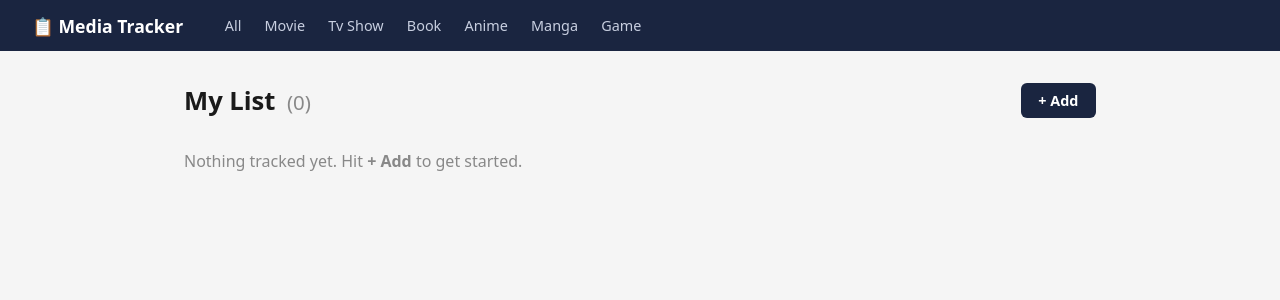
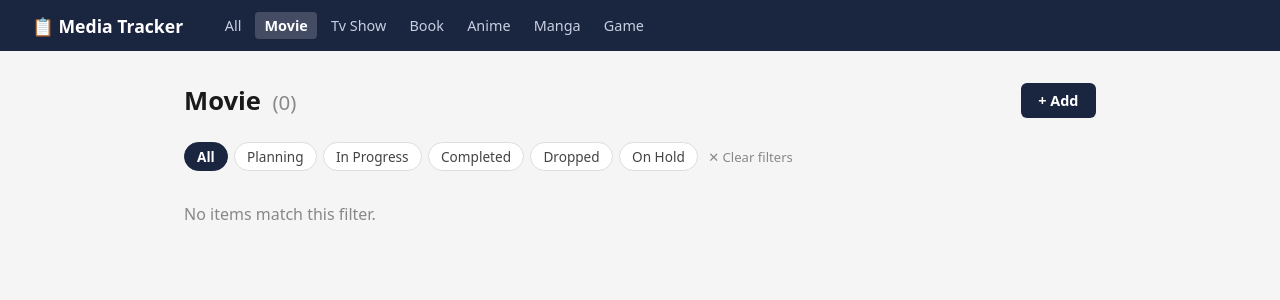
Before and after one commit to yusufrussell/applied-ai-sandbox-media-tracker, a Flask app: page /?category=movie in a window 1280 px wide. Shown: the top 300 px of the page. Run offline with Flask 3, Linux system fonts and the light colour scheme.

Commit message:
Add category and status filters to home route (Task 6)
Home route reads ?category= and ?status= query params, validates them
against enums, and applies both filters when building the grouped view.
Nav links show per-category counts and highlight the active category.
Status filter bar shows pill links; active pill is styled. Combined
filters and a clear-all link are supported. Unknown param values are
silently ignored (no 400 error).

Co-Authored-By: Claude Sonnet 4.6 <noreply@anthropic.com>

```diff
--- a/app.py
+++ b/app.py
@@ -14,16 +14,50 @@ def create_app() -> Flask:
 
     @app.context_processor
     def inject_categories() -> dict:
-        return {"categories": list(MediaCategory)}
+        return {
+            "categories": list(MediaCategory),
+            "category_counts": {
+                cat: len(app.library.filter_by_category(cat))
+                for cat in MediaCategory
+            },
+        }
 
     @app.route("/")
     def home():
-        items = app.library.all()
-        grouped = {
-            cat: app.library.filter_by_category(cat)
-            for cat in MediaCategory
-        }
-        return render_template("home.html", grouped=grouped, total=len(items))
+        cat_param = request.args.get("category", "")
+        status_param = request.args.get("status", "")
+
+        active_category = None
+        if cat_param:
+            try:
+                active_category = MediaCategory(cat_param)
+            except ValueError:
+                pass
+
+        active_status = None
+        if status_param:
+            try:
+                active_status = MediaStatus(status_param)
+            except ValueError:
+                pass
+
+        cats_to_show = [active_category] if active_category else list(MediaCategory)
+        grouped: dict = {}
+        for cat in cats_to_show:
+            items = app.library.filter_by_category(cat)
+            if active_status:
+                items = [i for i in items if i.status == active_status]
+            grouped[cat] = items
+
+        total = sum(len(v) for v in grouped.values())
+        return render_template(
+            "home.html",
+            grouped=grouped,
+            total=total,
+            active_category=active_category,
+            active_status=active_status,
+            statuses=list(MediaStatus),
+        )
 
     @app.route("/add", methods=["GET", "POST"])
     def add():
--- a/static/style.css
+++ b/static/style.css
@@ -37,6 +37,16 @@ body {
   transition: background 0.15s;
 }
 .nav-links a:hover { background: rgba(255,255,255,0.12); color: #fff; }
+.nav-links a.active { background: rgba(255,255,255,0.18); color: #fff; font-weight: 600; }
+.nav-count {
+  display: inline-block;
+  background: rgba(255,255,255,0.2);
+  border-radius: 99px;
+  font-size: 0.7rem;
+  padding: 0.05rem 0.35rem;
+  margin-left: 0.2rem;
+  font-weight: 700;
+}
 
 /* ── Layout ── */
 .container {
@@ -71,6 +81,30 @@ body {
 .btn:hover { opacity: 0.85; }
 .btn-danger { background: #b00020; }
 .btn-secondary { background: #555; }
+
+/* ── Filter bar ── */
+.filter-bar {
+  display: flex;
+  flex-wrap: wrap;
+  gap: 0.4rem;
+  align-items: center;
+  margin-bottom: 1.5rem;
+}
+.filter-pill {
+  display: inline-block;
+  padding: 0.25rem 0.75rem;
+  border-radius: 99px;
+  border: 1px solid #ddd;
+  background: #fff;
+  color: #444;
+  text-decoration: none;
+  font-size: 0.85rem;
+  transition: background 0.15s;
+}
+.filter-pill:hover { background: #f0f0f0; }
+.filter-pill.active { background: #1a2540; color: #fff; border-color: #1a2540; font-weight: 600; }
+.filter-clear { color: #888; font-size: 0.82rem; text-decoration: none; margin-left: 0.25rem; }
+.filter-clear:hover { color: #c5221f; }
 
 /* ── Category sections ── */
 .category-section { margin-bottom: 2.5rem; }
--- a/templates/base.html
+++ b/templates/base.html
@@ -10,10 +10,15 @@
   <nav class="navbar">
     <a class="brand" href="{{ url_for('home') }}">📋 Media Tracker</a>
     <div class="nav-links">
-      <a href="{{ url_for('home') }}">All</a>
+      <a href="{{ url_for('home') }}"
+         class="{{ 'active' if not request.args.get('category') }}">All</a>
       {% for cat in categories %}
-        <a href="{{ url_for('home', category=cat.value) }}">
+        <a href="{{ url_for('home', category=cat.value) }}"
+           class="{{ 'active' if request.args.get('category') == cat.value }}">
           {{ cat.value.replace('_', ' ').title() }}
+          {% if category_counts[cat] %}
+            <span class="nav-count">{{ category_counts[cat] }}</span>
+          {% endif %}
         </a>
       {% endfor %}
     </div>
--- a/templates/home.html
+++ b/templates/home.html
@@ -1,20 +1,53 @@
 {% extends "base.html" %}
 
-{% block title %}Media Tracker — All{% endblock %}
+{% block title %}
+  {% if active_category %}
+    {{ active_category.value.replace('_', ' ').title() }}
+  {% else %}All{% endif %} — Media Tracker
+{% endblock %}
 
 {% block content %}
   <div class="page-header">
-    <h1>My List <span class="count">({{ total }})</span></h1>
+    <h1>
+      {% if active_category %}
+        {{ active_category.value.replace('_', ' ').title() }}
+      {% else %}
+        My List
+      {% endif %}
+      <span class="count">({{ total }})</span>
+    </h1>
     <a class="btn" href="{{ url_for('add') }}">+ Add</a>
   </div>
 
+  {# ── Status filter bar ── #}
+  <div class="filter-bar">
+    <a href="{{ url_for('home', category=request.args.get('category') or '') }}"
+       class="filter-pill {{ 'active' if not active_status }}">All</a>
+    {% for st in statuses %}
+      <a href="{{ url_for('home', category=request.args.get('category') or '', status=st.value) }}"
+         class="filter-pill {{ 'active' if active_status == st }}">
+        {{ st.value.replace('_', ' ').title() }}
+      </a>
+    {% endfor %}
+    {% if active_status or active_category %}
+      <a href="{{ url_for('home') }}" class="filter-clear">✕ Clear filters</a>
+    {% endif %}
+  </div>
+
   {% if total == 0 %}
-    <p class="empty">Nothing tracked yet. Hit <strong>+ Add</strong> to get started.</p>
+    <p class="empty">
+      {% if active_status or active_category %}
+        No items match this filter.
+      {% else %}
+        Nothing tracked yet. Hit <strong>+ Add</strong> to get started.
+      {% endif %}
+    </p>
   {% else %}
     {% for cat, items in grouped.items() %}
       {% if items %}
         <section class="category-section">
-          <h2 class="category-heading">{{ cat.value.replace('_', ' ').title() }}
+          <h2 class="category-heading">
+            {{ cat.value.replace('_', ' ').title() }}
             <span class="count">{{ items|length }}</span>
           </h2>
           <div class="item-grid">
```
